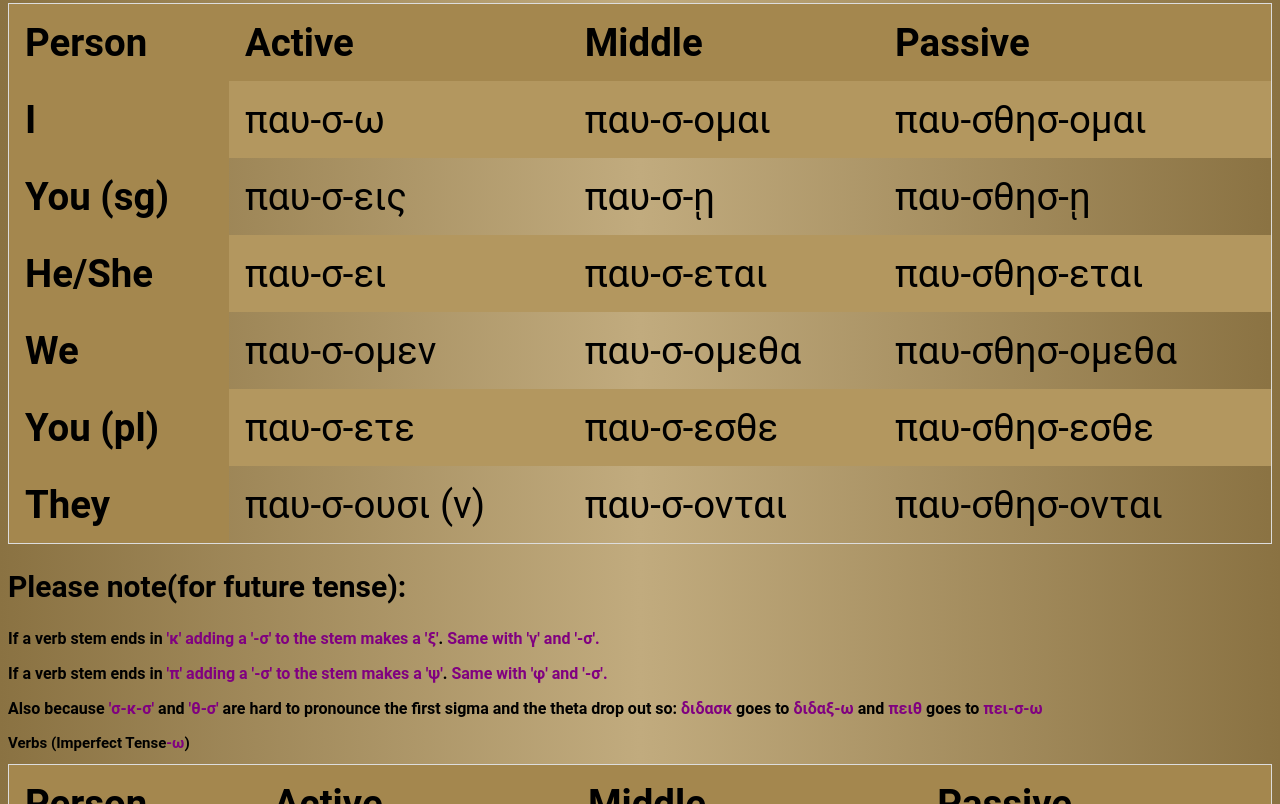
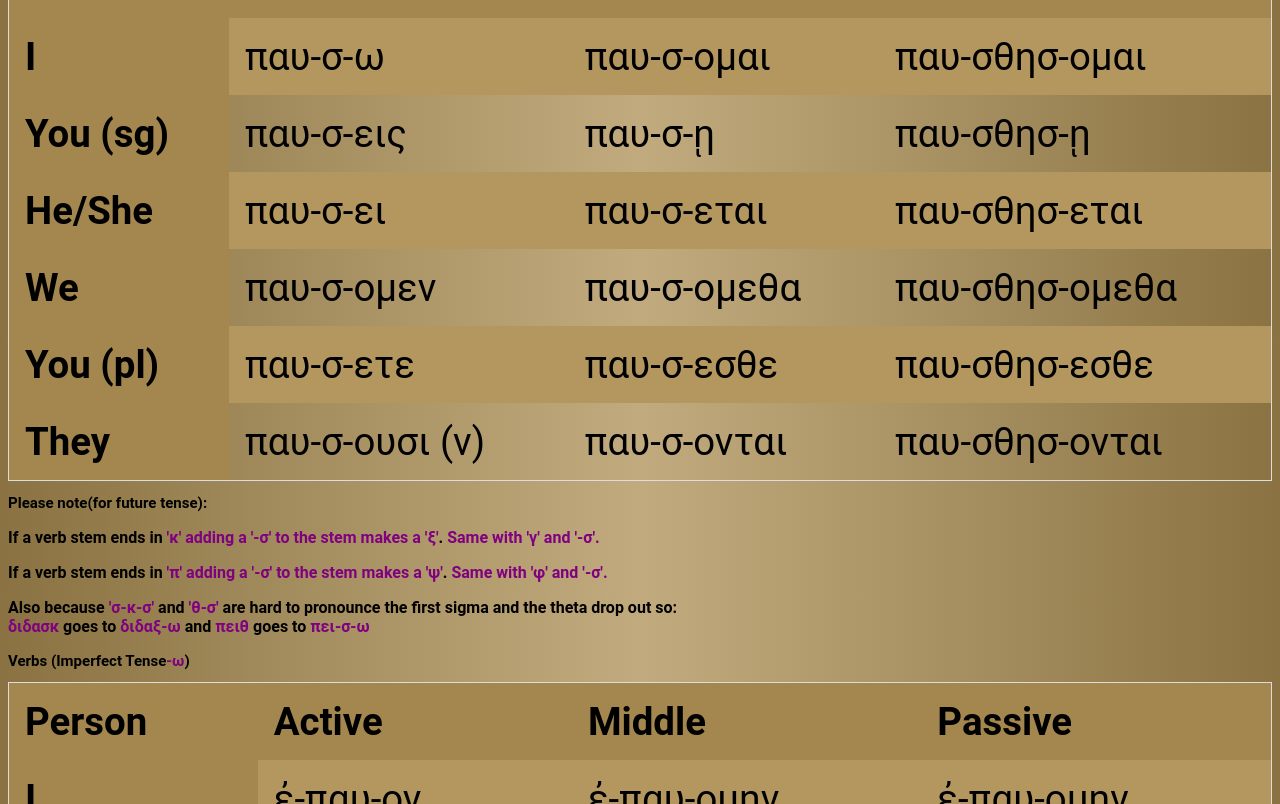
Before and after one commit to Stratioten/Greekappsmobileverbs, a plain HTML site: page index.html in a window 1280 px wide. Shown: the part 1944-2748 px from the top of the page. Drawn offline with Linux system fonts and the light colour scheme.

Commit message:
Add files via upload

```diff
--- a/index.html
+++ b/index.html
@@ -252,7 +252,7 @@ li.dropdown {
 <div class="a">
 <img src="Greekfightingsoldiers.jfif" alt="not loaded" width=1000vmin>
 </div>
-<h2 style="font-size:30px">Here you can revise a whole bunch of tenses, active, middle and passive in <span style="color:#800080;">-ω, -εω, -αω</span> and irregular verbs including:</h2>
+<h2 style="font-size:20px">Here you can revise a whole bunch of tenses, active, middle and passive in <span style="color:#800080;">-ω, -εω, -αω</span> and irregular verbs including:</h2>
 <ol><b><!--Table of contents-->
 <li>Present tense</li>
 <li>Future tense</li>
@@ -409,10 +409,10 @@ tr:nth-child(even) {
 <td>παυ-σθησ-ονται</td>
 </tr>
 </table>
-<h2 style="font-size:30px">Please note(for future tense):</h2>
+<h2 style="font-size:15px">Please note(for future tense):</h2>
 <p><b><span> If a verb stem ends in <span style="color:#800080;">'κ' adding a '-σ' to the stem makes a 'ξ'</span>. <span style="color:#800080;">Same with 'γ' and '-σ'.</span></p>
 <p> If a verb stem ends in <span style="color:#800080;">'π' adding a '-σ' to the stem makes a 'ψ'</span>. <span style="color:#800080;">Same with 'φ' and '-σ'.</p>
-<p>Also because <span style="color:#800080;">'σ-κ-σ'</span> and <span style="color:#800080;">'θ-σ'</span> are hard to pronounce the first sigma and the theta drop out so: <span style="color:#800080;">διδασκ</span> goes to <span style="color:#800080;">διδαξ-ω</span> and <span style="color:#800080;">πειθ</span> goes to <span style="color:#800080;">πει-σ-ω</span></b></p>
+<p>Also because <span style="color:#800080;">'σ-κ-σ'</span> and <span style="color:#800080;">'θ-σ'</span> are hard to pronounce the first sigma and the theta drop out so:<br> <span style="color:#800080;">διδασκ</span> goes to <span style="color:#800080;">διδαξ-ω</span> and <span style="color:#800080;">πειθ</span> goes to <span style="color:#800080;">πει-σ-ω</span></b></p>
 
 <h2 id="wimperfect">Verbs (Imperfect Tense<span style="color:#800080;">-ω</span>)</h2>
 <table style="font-size:3vw"> <!--For Verb (Imperfect Tense)-->
```
